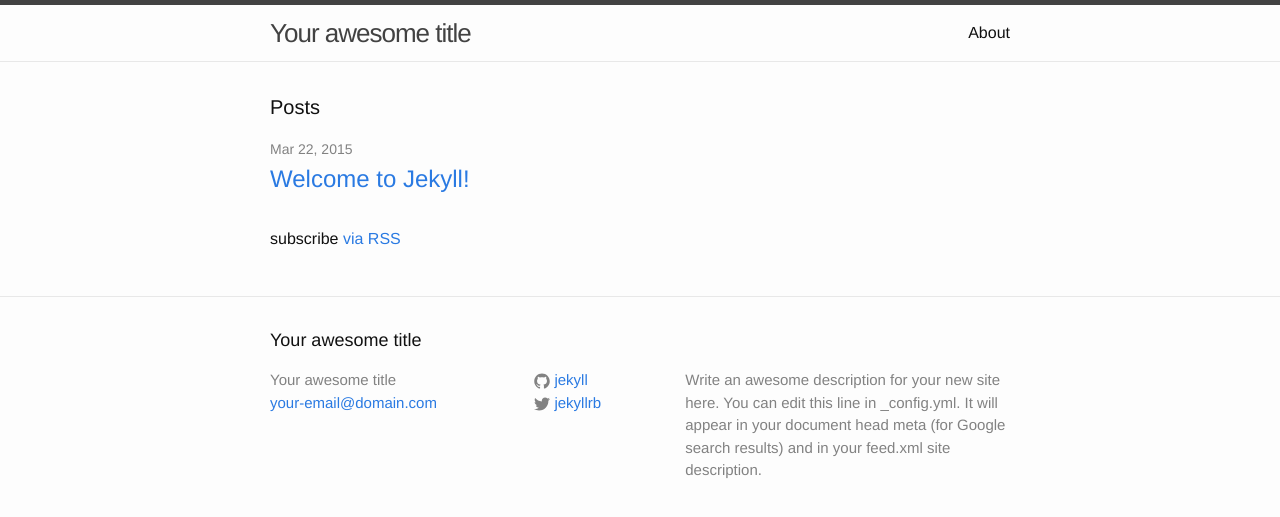
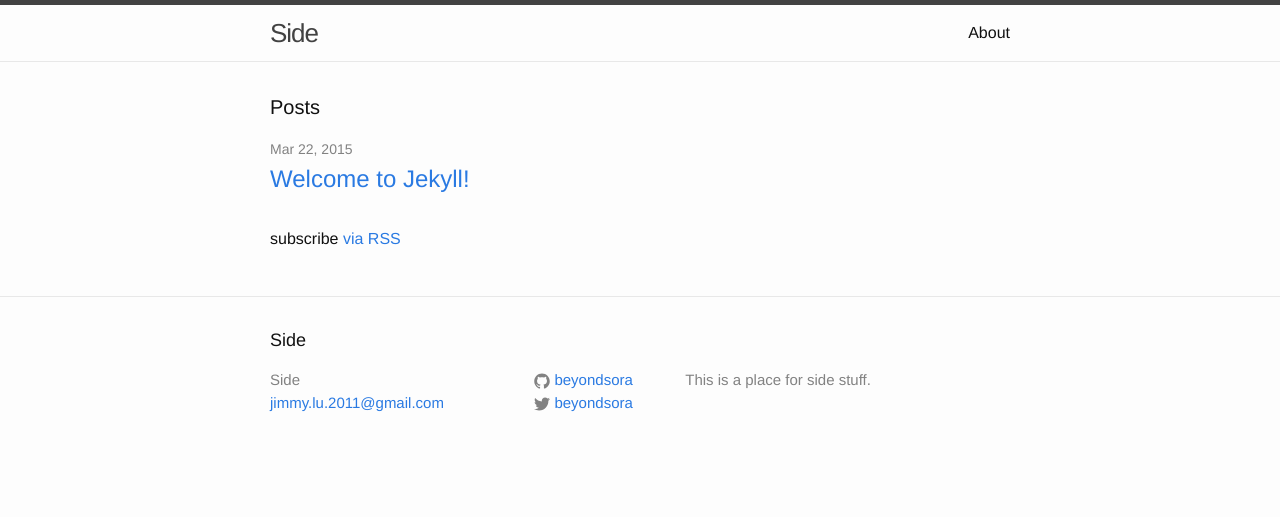
Before and after one commit to BeyondSora/beyondsora.github.io, a Jekyll site: the page built from index.html, in a window 1280 px wide. Shown: the top 517 px of the page. Built offline with Jekyll 4.4.1, drawn with Linux system fonts in a browser that asks for light colours.

Commit message:
Update config

```diff
--- a/_config.yml
+++ b/_config.yml
@@ -1,14 +1,12 @@
 # Site settings
-title: Your awesome title
-email: your-email@domain.com
+title: Side
+email: jimmy.lu.2011@gmail.com
 description: > # this means to ignore newlines until "baseurl:"
-  Write an awesome description for your new site here. You can edit this
-  line in _config.yml. It will appear in your document head meta (for
-  Google search results) and in your feed.xml site description.
+    This is a place for side stuff.
 baseurl: "" # the subpath of your site, e.g. /blog/
-url: "http://yourdomain.com" # the base hostname & protocol for your site
-twitter_username: jekyllrb
-github_username:  jekyll
+url: "http://beyondsora.github.io/" # the base hostname & protocol for your site
+twitter_username: beyondsora
+github_username:  beyondsora
 
 # Build settings
 markdown: kramdown
```
